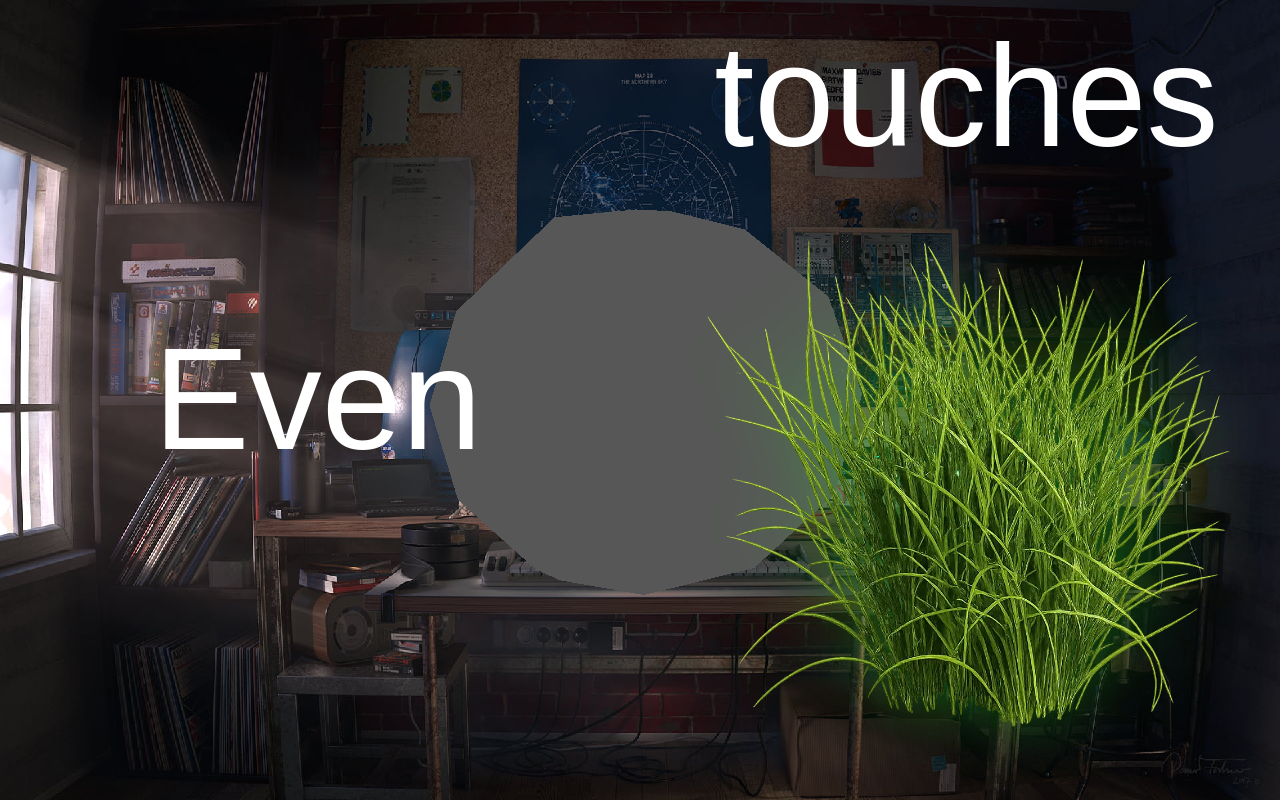
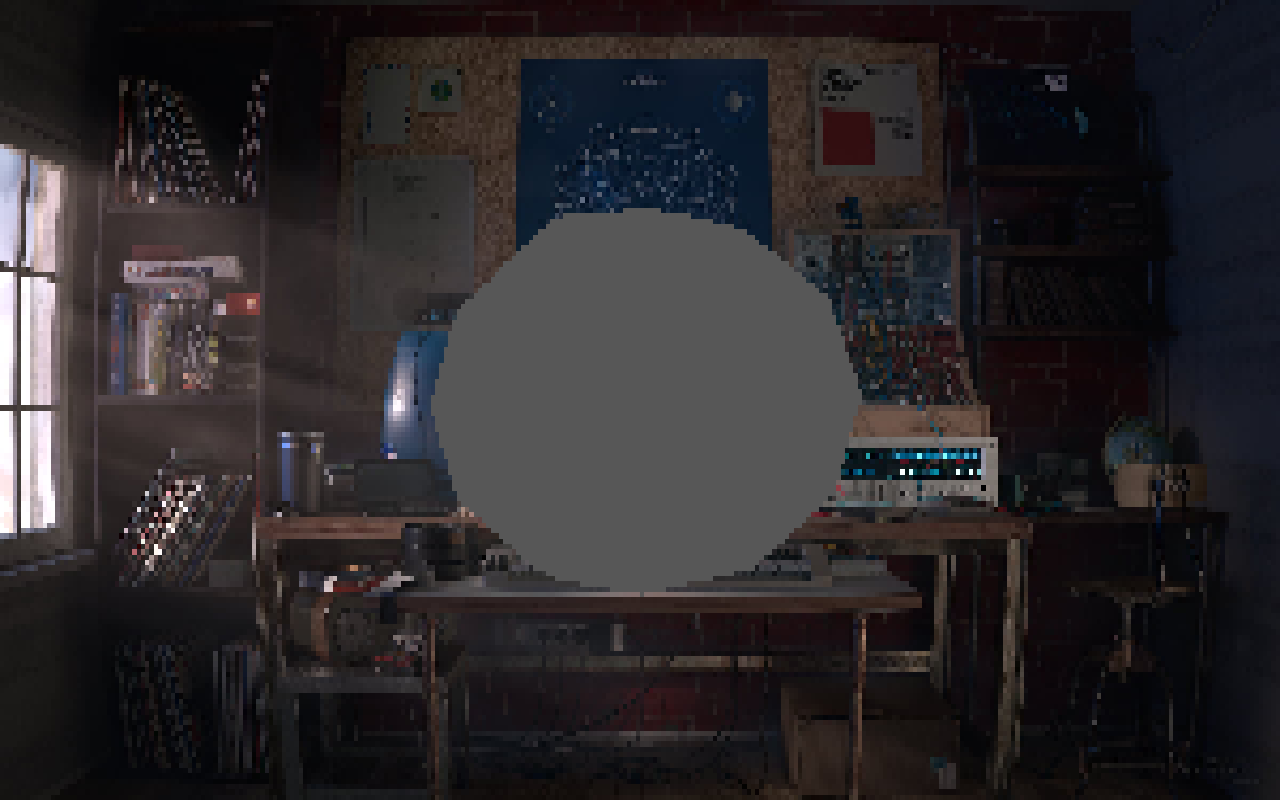
Before and after one commit to DoggyXomaX/cat-sphere-wallpapers, a website built with Vite: page src/index.html in a window 1280 px wide. Built offline with nearby package versions, Linux system fonts and the light colour scheme; animation ran at ten frames a second.

Commit message:
refactor: remove bloat

```diff
--- a/src/assets/style.css
+++ b/src/assets/style.css
@@ -13,17 +13,18 @@ body {
   font-family: sans-serif;
 }
 
-canvas {
+.canvas3D,
+.canvas2D {
   display: block;
   position: absolute;
   left: 0;
   top: 0;
+  width: 100%;
+  height: 100%;
+  image-rendering: pixelated;
 }
 
-.background {
-  display: block;
-  width: 100%;
-  height: 100%;
+.canvas2D {
 }
 
 .before,
@@ -55,18 +56,4 @@ canvas {
   display: block;
   width: 4em;
   height: 4em;
-
-  animation: archAnimation 2s linear infinite;
 }
-
-@keyframes archAnimation {
-  0% {
-    filter: drop-shadow(0 0 0 #22ff2220);
-  }
-  50% {
-    filter: drop-shadow(0 0 64px #22ff2280);
-  }
-  100% {
-    filter: drop-shadow(0 0 0 #22ff2220);
-  }
-}
--- /dev/null
+++ b/src/defaults.ts
@@ -0,0 +1 @@
+export const RENDER_SIZE = 320;
--- /dev/null
+++ b/src/factory2D.ts
@@ -0,0 +1,26 @@
+import { RENDER_SIZE } from "./defaults";
+
+let canvas: HTMLCanvasElement;
+
+export const create2DCanvas = () => {
+  if (!canvas) {
+    canvas = document.createElement("canvas");
+    canvas.className = "canvas2D";
+    document.body.appendChild(canvas);
+  }
+
+  onResize2D();
+};
+
+export const onResize2D = () => {
+  const aspect = window.innerWidth / window.innerHeight;
+  let width = RENDER_SIZE;
+  let height = RENDER_SIZE / aspect;
+  if (aspect < 1) {
+    width = RENDER_SIZE * aspect;
+    height = RENDER_SIZE;
+  }
+
+  canvas.width = width;
+  canvas.height = height;
+};
--- a/src/factory.ts
+++ b/src/factory3D.ts
@@ -1,7 +1,6 @@
 import {
   SRGBColorSpace,
   NearestFilter,
-  MeshBasicMaterial,
   FrontSide,
   Mesh,
   PerspectiveCamera,
@@ -16,6 +15,8 @@ import {
   RawShaderMaterial,
 } from "three";
 
+import { RENDER_SIZE } from "./defaults";
+
 export function createMaterial(texture: Texture, columns: number, rows: number) {
   texture.repeat.set(1 / columns, 1 / rows);
   texture.colorSpace = SRGBColorSpace;
@@ -23,6 +24,7 @@ export function createMaterial(texture: Texture, columns: number, rows: number)
 
   return new RawShaderMaterial({
     uniforms: { map: { value: texture }, mapTransform: { value: texture.matrix } },
+    side: FrontSide,
     vertexShader: `
       precision lowp float;
       attribute vec3 position;
@@ -62,7 +64,7 @@ export function createCamera() {
 
 export function createRenderer() {
   const renderer = new WebGLRenderer({ antialias: false });
-  renderer.setSize(window.innerWidth, window.innerHeight);
+  renderer.domElement.className = "canvas3D";
   document.body.appendChild(renderer.domElement);
   return renderer;
 }
--- a/src/index.html
+++ b/src/index.html
@@ -8,9 +8,6 @@
   </head>
 
   <body>
-    <span class="before">Even</span>
-    <span class="after">touches <img src="./assets/grasstotouch.webp" alt="" /></span>
-
     <script type="module" src="./index.js"></script>
   </body>
 </html>
--- a/src/index.ts
+++ b/src/index.ts
@@ -1,14 +1,4 @@
-import {
-  BufferGeometry,
-  Material,
-  Mesh,
-  MeshBasicMaterial,
-  PerspectiveCamera,
-  RawShaderMaterial,
-  Scene,
-  Texture,
-  WebGLRenderer,
-} from "three";
+import { BufferGeometry, Material, Mesh, PerspectiveCamera, Scene, Texture, WebGLRenderer } from "three";
 import { lerp } from "./utils";
 import {
   createGeometry,
@@ -18,7 +8,9 @@ import {
   createScene,
   createSphere,
   loadTexture,
-} from "./factory";
+} from "./factory3D";
+import { create2DCanvas, onResize2D } from "./factory2D";
+import { RENDER_SIZE } from "./defaults";
 
 import mixedUrl from "./assets/mixed2.webp";
 import backgroundUrl from "./assets/background.jpg";
@@ -91,6 +83,9 @@ function init(
   onBlinkUpdate();
   onXUpdate();
   window.addEventListener("resize", onResize);
+
+  create2DCanvas();
+  window.addEventListener("resize", onResize2D);
 }
 
 function update(time: number) {
@@ -129,19 +124,27 @@ function update(time: number) {
 }
 
 function onResize() {
-  World.renderer!.setSize(window.innerWidth, window.innerHeight);
-  World.camera!.aspect = window.innerWidth / window.innerHeight;
+  const aspect = window.innerWidth / window.innerHeight;
+
+  let width = RENDER_SIZE;
+  let height = RENDER_SIZE / aspect;
+  if (aspect < 1) {
+    width = RENDER_SIZE * aspect;
+    height = RENDER_SIZE;
+  }
+  World.renderer!.setViewport(0, 0, width, height);
+  World.camera!.aspect = aspect;
   World.camera!.updateProjectionMatrix();
 }
 
-function setFrame(material: Material, texture: Texture, x: number, y: number) {
+function setFrame(texture: Texture, x: number, y: number) {
   texture.offset.set(x / State.columns, 1 - (y + 1) / State.rows);
   texture.updateMatrix();
 }
 
 function updateSphereTextures() {
-  setFrame(World.material!, World.texture!, State.isBlink ? 1 : 0, State.skin | 0);
-  setFrame(World.transitionMaterial!, World.transitionTexture!, State.isBlink ? 1 : 0, State.prevSkin | 0);
+  setFrame(World.texture!, State.isBlink ? 1 : 0, State.skin | 0);
+  setFrame(World.transitionTexture!, State.isBlink ? 1 : 0, State.prevSkin | 0);
 }
 
 function onSkinUpdate() {
```
